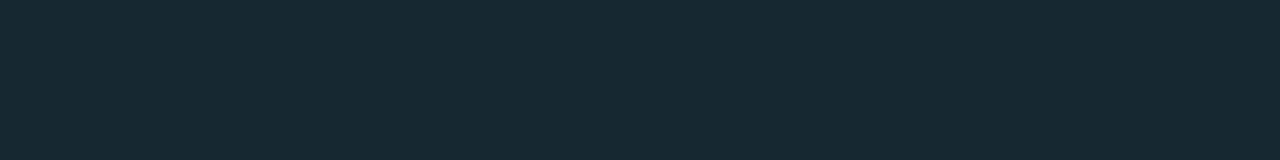
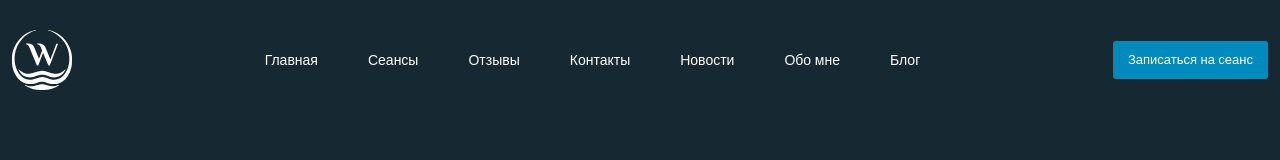
Before and after one commit to mirzayev-oktay/ritm-style, a plain HTML site: page index.html in a window 1280 px wide. Drawn offline with nearby package versions, Linux system fonts and the light colour scheme; files that its build step writes are made by us from their sources.

Commit message:
create navbar

```diff
--- a/index.html
+++ b/index.html
@@ -12,5 +12,23 @@
     />
     <link rel="stylesheet" href="css/style.css" />
   </head>
-  <body></body>
+  <body>
+    <nav class="navbar">
+      <div class="container">
+        <div class="navbar-wrapper">
+          <img src="images/logo.svg" alt="logo" />
+          <div class="navbar-links">
+            <a href="#">Главная</a>
+            <a href="#">Сеансы</a>
+            <a href="#">Отзывы</a>
+            <a href="#">Контакты</a>
+            <a href="#">Новости</a>
+            <a href="#">Обо мне</a>
+            <a href="#">Блог</a>
+          </div>
+          <button class="navbar-btn">Записаться на сеанс</button>
+        </div>
+      </div>
+    </nav>
+  </body>
 </html>
--- /dev/null
+++ b/scss/_navbar.scss
@@ -0,0 +1,42 @@
+@use "variables" as *;
+
+.navbar {
+  padding: 30px 0;
+
+  &-wrapper {
+    display: flex;
+    align-items: center;
+    justify-content: space-between;
+  }
+  &-links {
+    display: flex;
+    gap: 50px;
+    align-items: center;
+    a {
+      color: #fff;
+      text-decoration: none;
+      font-size: 14px;
+      font-weight: 400;
+    }
+  }
+  &-btn {
+    background-color: $primaryColor;
+    border: none;
+    color: #fff;
+    padding: 9px 15px;
+    font-size: 13px;
+    font-weight: 400;
+    border-radius: 3px;
+  }
+}
+
+@media (max-width: 1100px) {
+  .navbar-links {
+    gap: 20px;
+  }
+}
+@media (max-width: 850px) {
+  .navbar-links {
+    display: none;
+  }
+}
--- a/scss/style.scss
+++ b/scss/style.scss
@@ -1,4 +1,5 @@
 @use "variables" as *;
+@use "navbar" as *;
 
 * {
   margin: 0;
```
Also changed, not shown: images/logo.svg (added).
